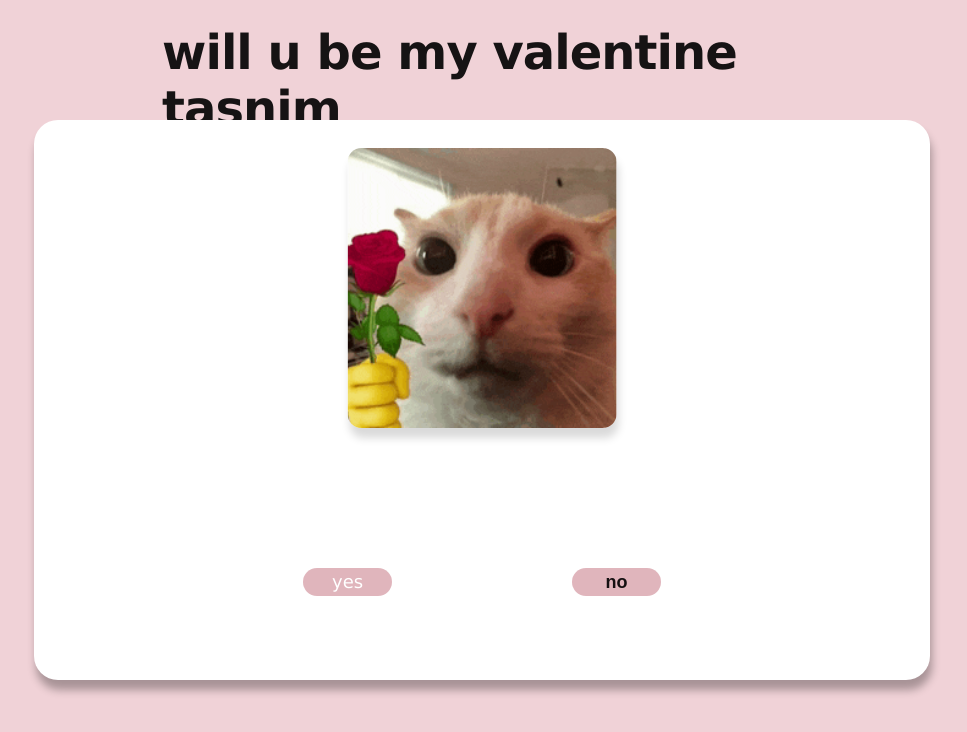
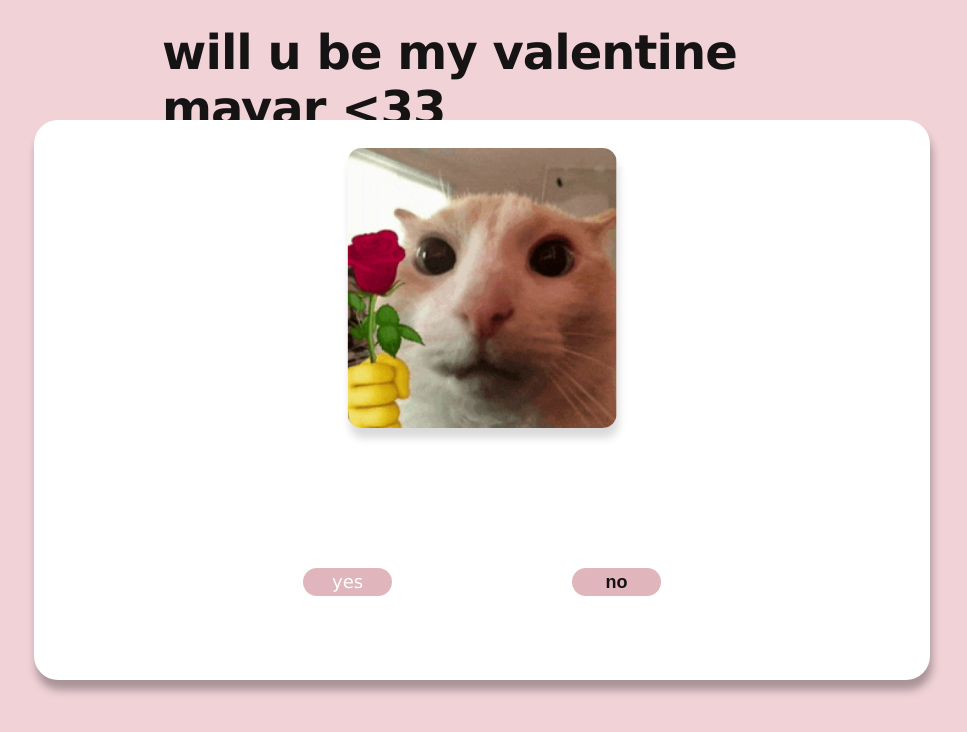
Before and after one commit to uikiakcj-jpg/trust-me-bro, a plain HTML site: page index.html in a window 1280 px wide. Shown: the whole page, without its empty margins (158-1125 px from the left). Drawn offline with Linux system fonts and the light colour scheme.

Commit message:
Update index.html

```diff
--- a/index.html
+++ b/index.html
@@ -31,7 +31,7 @@ function blyat() {
     <title>Document</title>
 </head>
 <body>
-    <h1>will u be my valentine tasnim </h1>
+    <h1>will u be my valentine mayar <33 </h1>
     <div id="box">
     <img src="nanobombs-cat (1).gif" alt="">
     <a href="gg.html"><input type="button" value="yes" id="yes" ></a>
```
